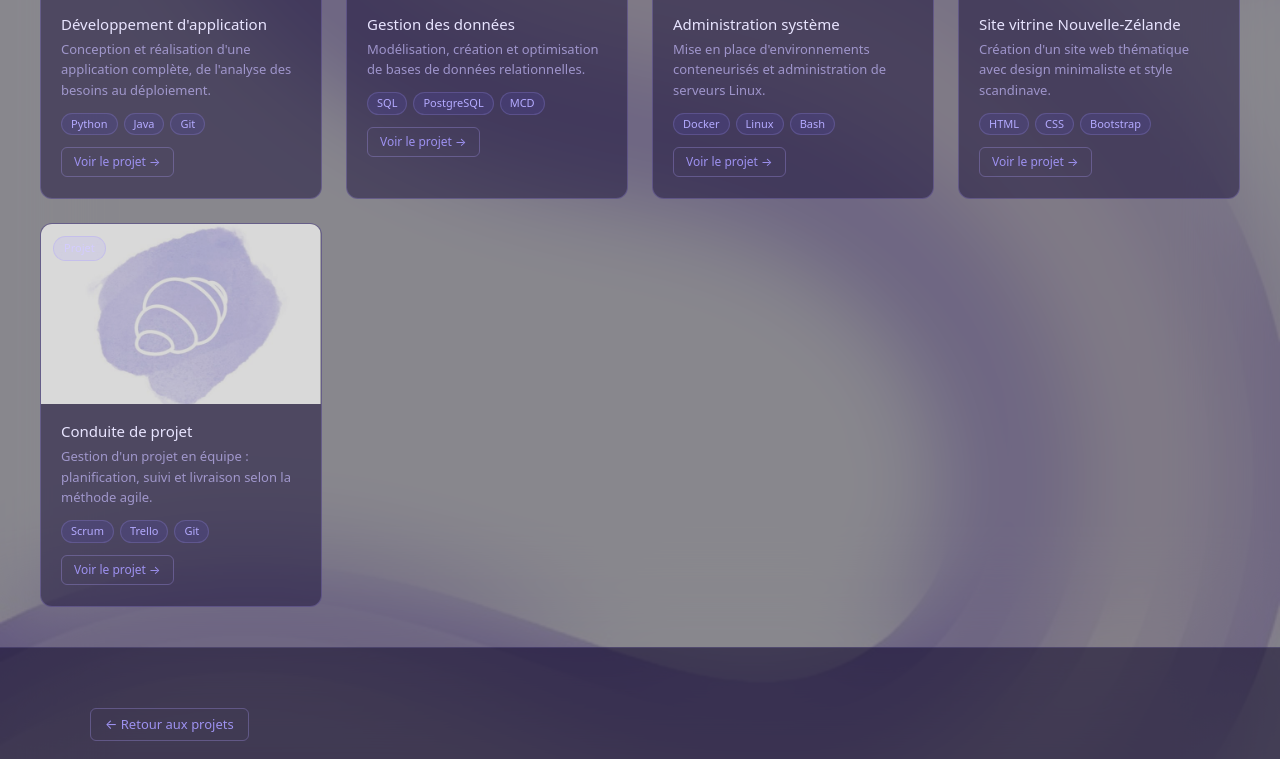
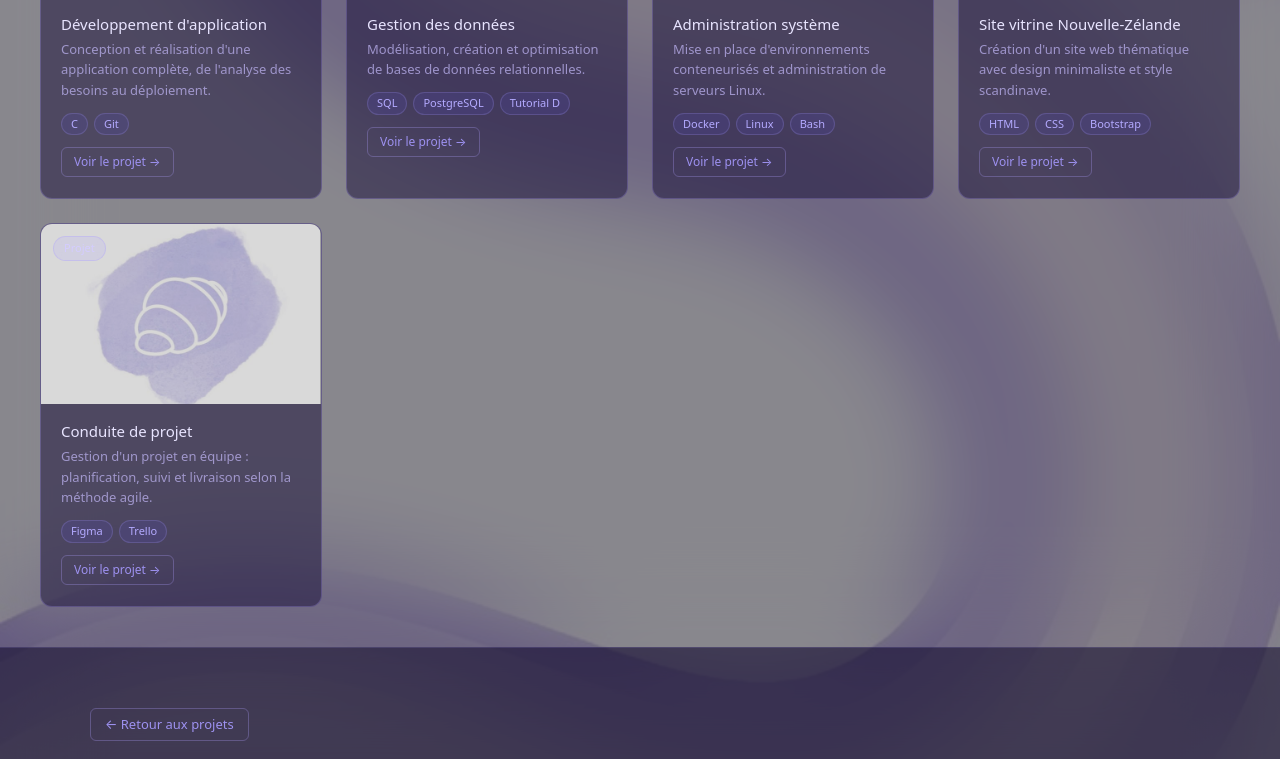
Before and after one commit to Tevrimal/Portfolio, a plain HTML site: page projets.html in a window 1280 px wide. Shown: the part 521-1280 px from the top of the page. Drawn offline with nearby package versions, Linux system fonts and the light colour scheme.

Commit message:
Update projets.html

```diff
--- a/projets.html
+++ b/projets.html
@@ -48,8 +48,7 @@
                         <h3 class="card-title">Développement d'application</h3>
                         <p class="card-desc">Conception et réalisation d'une application complète, de l'analyse des besoins au déploiement.</p>
                         <div class="card-techs">
-                            <span class="tech-pill">Python</span>
-                            <span class="tech-pill">Java</span>
+                            <span class="tech-pill">C</span>
                             <span class="tech-pill">Git</span>
                         </div>
                         <a href="#projet-dev" class="card-link">Voir le projet →</a>
@@ -70,7 +69,7 @@
                         <div class="card-techs">
                             <span class="tech-pill">SQL</span>
                             <span class="tech-pill">PostgreSQL</span>
-                            <span class="tech-pill">MCD</span>
+                            <span class="tech-pill">Tutorial D</span>
                         </div>
                         <a href="#projet-bdd" class="card-link">Voir le projet →</a>
                     </div>
@@ -128,9 +127,8 @@
                         <h3 class="card-title">Conduite de projet</h3>
                         <p class="card-desc">Gestion d'un projet en équipe : planification, suivi et livraison selon la méthode agile.</p>
                         <div class="card-techs">
-                            <span class="tech-pill">Scrum</span>
+                            <span class="tech-pill">Figma</span>
                             <span class="tech-pill">Trello</span>
-                            <span class="tech-pill">Git</span>
                         </div>
                         <a href="#projet-gestion" class="card-link">Voir le projet →</a>
                     </div>
@@ -155,8 +153,7 @@
                         <p>Description complète du projet : objectifs, contexte, problématiques rencontrées et solutions apportées.</p>
                         <p>Tu peux décrire les fonctionnalités principales, les choix techniques, et ce que tu as appris durant ce projet.</p>
                         <div class="detail-techs">
-                            <span class="tech-pill">Python</span>
-                            <span class="tech-pill">Java</span>
+                            <span class="tech-pill">C</span>
                             <span class="tech-pill">Git</span>
                         </div>
                         <a href="#" class="detail-btn">Voir le code GitHub →</a>
@@ -180,7 +177,7 @@
                         <div class="detail-techs">
                             <span class="tech-pill">SQL</span>
                             <span class="tech-pill">PostgreSQL</span>
-                            <span class="tech-pill">MCD</span>
+                            <span class="tech-pill">Tutorial D</span>
                         </div>
                         <a href="#" class="detail-btn">Voir le code GitHub →</a>
                     </div>
@@ -247,9 +244,8 @@
                         <p>Description complète du projet : objectifs, contexte, problématiques rencontrées et solutions apportées.</p>
                         <p>Décris ici comment l'équipe était organisée, les sprints réalisés, et le résultat final du projet.</p>
                         <div class="detail-techs">
-                            <span class="tech-pill">Scrum</span>
+                            <span class="tech-pill">Figma</span>
                             <span class="tech-pill">Trello</span>
-                            <span class="tech-pill">Git</span>
                         </div>
                         <a href="#" class="detail-btn">Voir le projet →</a>
                     </div>
```
